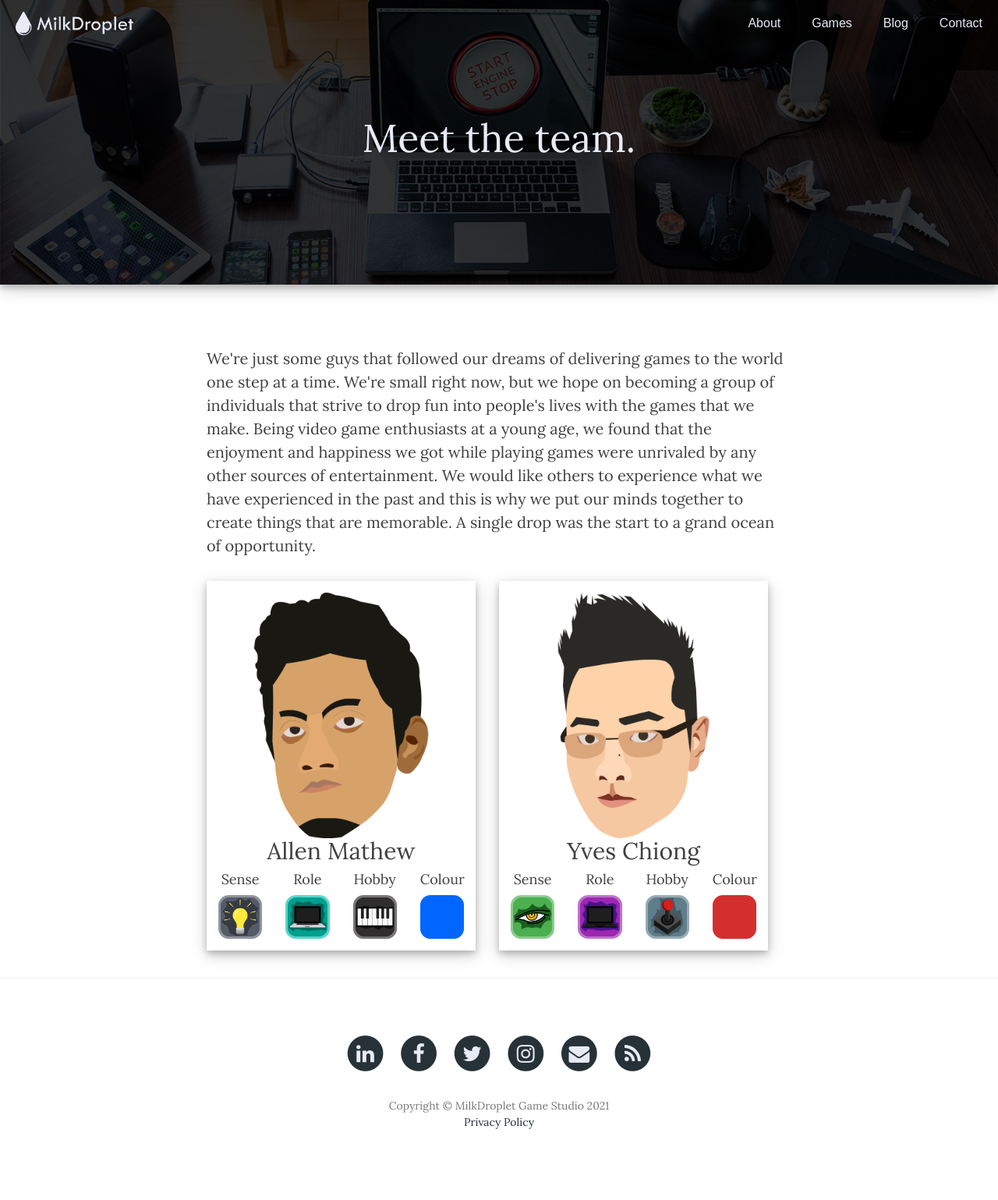
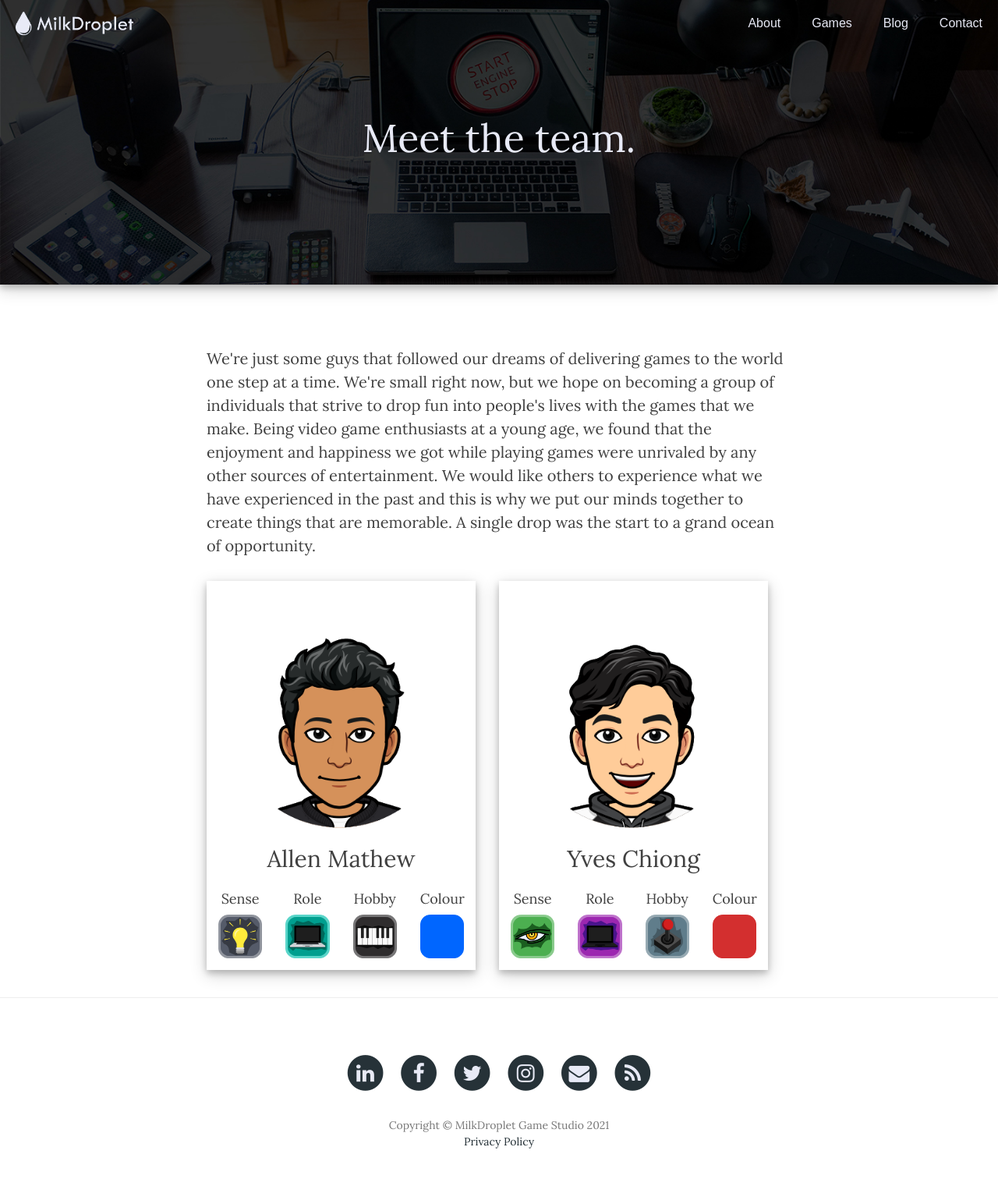
Before and after one commit to milkdroplet/milkdroplet.github.io, a Jekyll site: the page built from about.html, in a window 1280 px wide. Shown: the whole page at 78% size. Built offline with Jekyll 4.4.1, drawn with Linux system fonts in a browser that asks for light colours; nearby versions of some CDN libraries; before the commit the page ends 1514 px from its top, so only the background shows below that.

Commit message:
Updated the team's profiles

```diff
--- a/about.html
+++ b/about.html
@@ -12,8 +12,8 @@ meta_description: "We're an indie game studio located in Toronto. We're a team o
     {% for member in site.data.members %}
         <div class="col-sm-6 member-card">
             <div class="card-shadow card-pad">
-              <img src="{{ member.pic }}" alt="Card image cap">
-              <div class="card-block">
+              <img src="{{ member.pic }}" alt="Card image cap" style="margin-bottom: 10px">
+              <div class="card-block" style="margin-bottom: 25px">
                 <h2 class="card-title text-center">{{ member.name }}</h2>
               </div>
               <div class="row">
```
Also changed, not shown: img/team/allen.png, img/team/yves.png.
